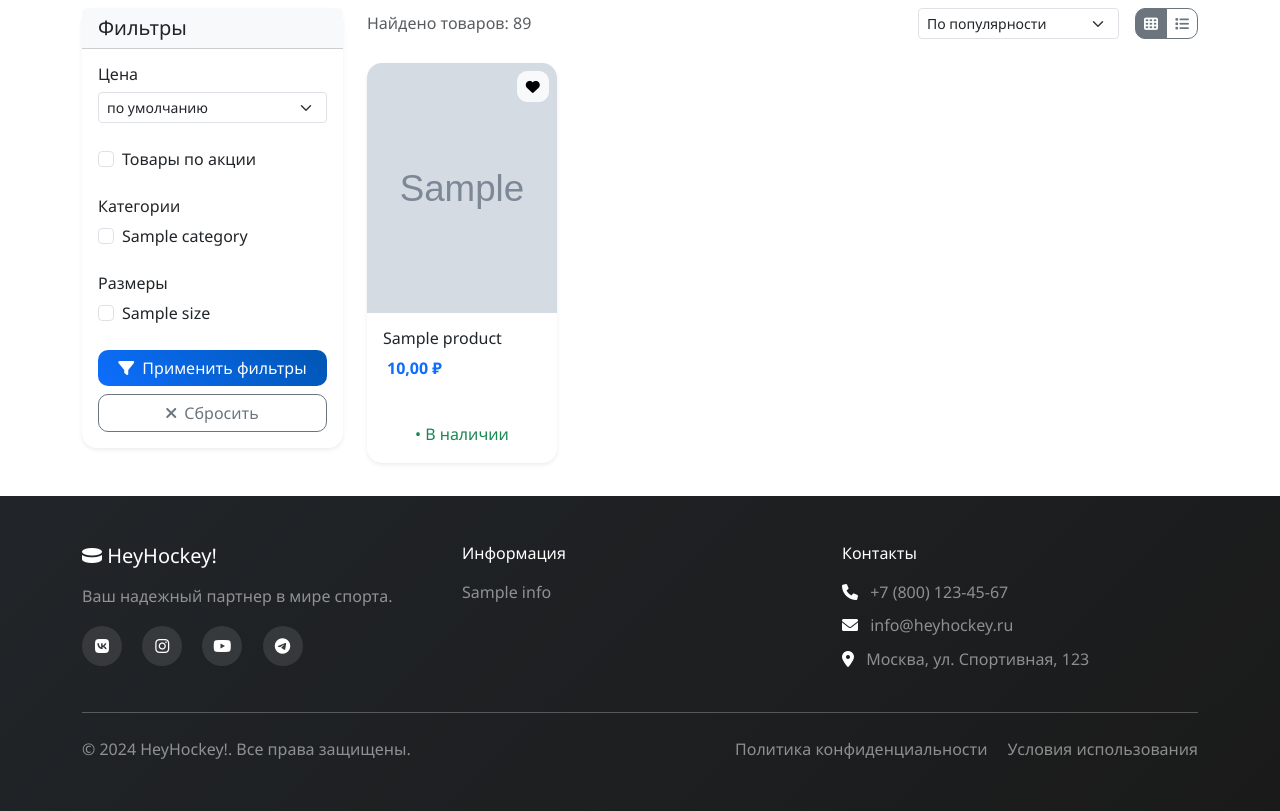
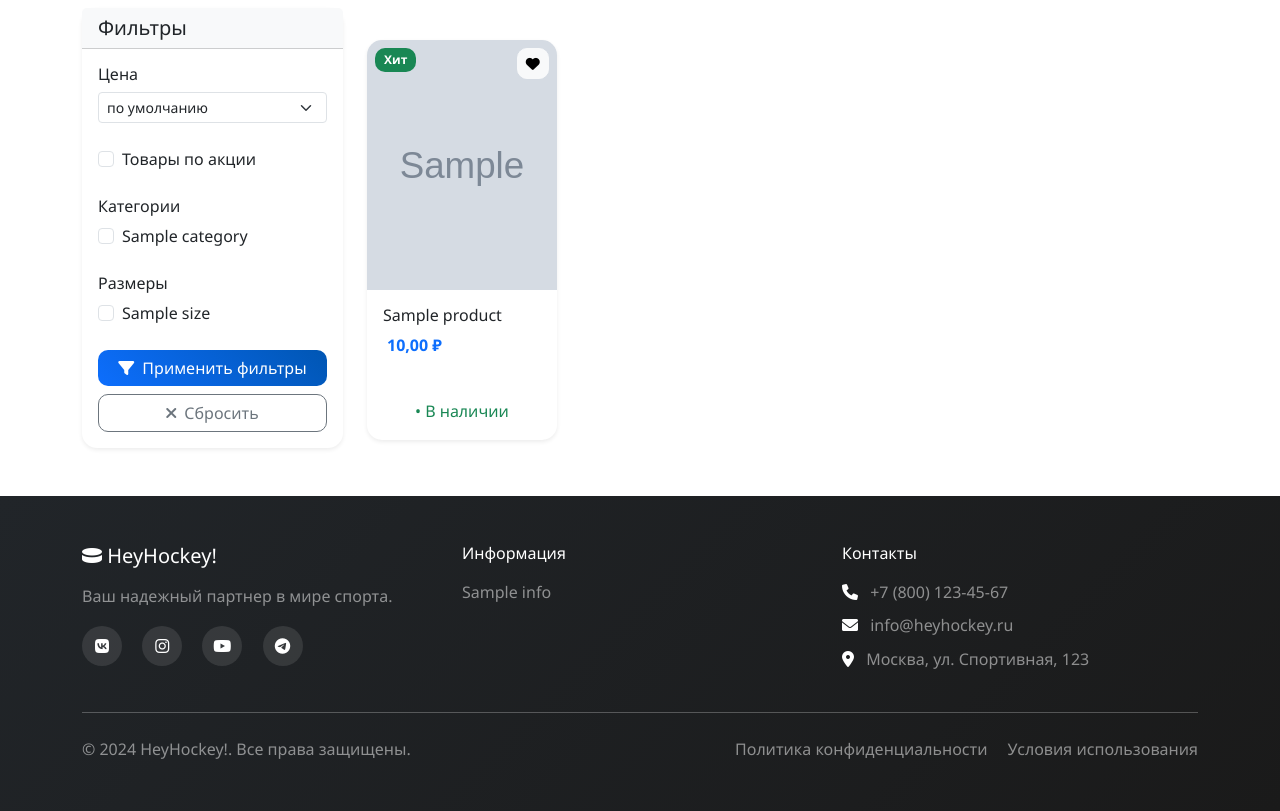
Before and after one commit to MikeKot92/HeyHockey, a Django app: page /goods/all in a window 1280 px wide. Shown: the part 64-875 px from the top of the page. Run offline with Django 5.2, Linux system fonts and the light colour scheme; tables that the repository leaves empty hold one stand-in row (values such as "Sample post"); grey boxes marked "Sample" are stand-in pictures; parts of the project's set-up code (start-up, migrations or seed data) failed here and were passed over; some libraries are stand-ins or nearby versions.

Commit message:
add is_hit

```diff
--- a/goods/models.py
+++ b/goods/models.py
@@ -81,6 +81,7 @@ class Product(models.Model):
     price = models.DecimalField(default=0.00, max_digits=7, decimal_places=2, verbose_name='Цена')
     discount = models.PositiveIntegerField(default=0, verbose_name='Скидка в %')
     status = models.SmallIntegerField(default=0, choices=STATUS, verbose_name='Статус')
+    is_hit = models.BooleanField(default=False, verbose_name='Хит')
     video_src = models.URLField(blank=True, null=True, verbose_name='SRC-video')
     created_at = models.DateTimeField(auto_now_add=True, verbose_name='Дата создания')
     category = models.ForeignKey(to=Categories, on_delete=models.CASCADE, verbose_name='Категория')
--- a/main/views.py
+++ b/main/views.py
@@ -16,7 +16,7 @@ class IndexTemplateView(TitleMixin, TemplateView):
 
     def get_context_data(self, **kwargs):
         context = super().get_context_data(**kwargs)
-        queryset = Product.objects.all().order_by('-id')
+        queryset = Product.objects.filter(is_hit=True)
         context['popular_products'] = queryset[:4]
         return context
 
--- a/templates/goods/catalog.html
+++ b/templates/goods/catalog.html
@@ -78,32 +78,9 @@
 
       <!-- Products Grid -->
       <div class="col-lg-9 mt-5">
-        <!-- Toolbar -->
-        <div class="d-flex justify-content-between align-items-center mb-4">
-          <div>
-            <span class="text-muted">Найдено товаров: 89</span>
-          </div>
-          <div class="d-flex align-items-center gap-3">
-            <select class="form-select form-select-sm" style="width: auto;">
-              <option>По популярности</option>
-              <option>По цене (возрастание)</option>
-              <option>По цене (убывание)</option>
-              <option>По рейтингу</option>
-              <option>Новинки</option>
-            </select>
-            <div class="btn-group" role="group">
-              <button type="button" class="btn btn-outline-secondary btn-sm active">
-                <i class="fas fa-th"></i>
-              </button>
-              <button type="button" class="btn btn-outline-secondary btn-sm">
-                <i class="fas fa-list"></i>
-              </button>
-            </div>
-          </div>
-        </div>
 
         <!-- Products -->
-        <div class="row g-4" id="products-grid">
+        <div class="row g-4 mt-2" id="products-grid">
 
           {% for product in products %}
 
--- a/templates/goods/components/product_card.html
+++ b/templates/goods/components/product_card.html
@@ -12,9 +12,15 @@
             <span class="text-muted small text-center px-2">{{ product.name|truncatewords:3 }}</span>
           </div>
         {% endif %}
-        {% if product.discount %}
-          <span class="badge bg-warning position-absolute top-0 start-0 m-2">-{{ product.discount }}%</span>
-        {% endif %}
+
+        <div class="position-absolute top-0 start-0 m-2 d-flex flex-column gap-1">
+          {% if product.is_hit %}
+            <span class="badge bg-success ">Хит</span>
+          {% endif %}
+          {% if product.discount %}
+            <span class="badge bg-warning ">-{{ product.discount }}%</span>
+          {% endif %}
+        </div>
 
         <div class="product position-absolute top-0 end-0 m-2">
           {% if product.id in favorites.favorites %}
```
Also changed, not shown: templates/main/index.html (+1 -74 lines), goods/migrations/0005_product_is_hit.py (added).
